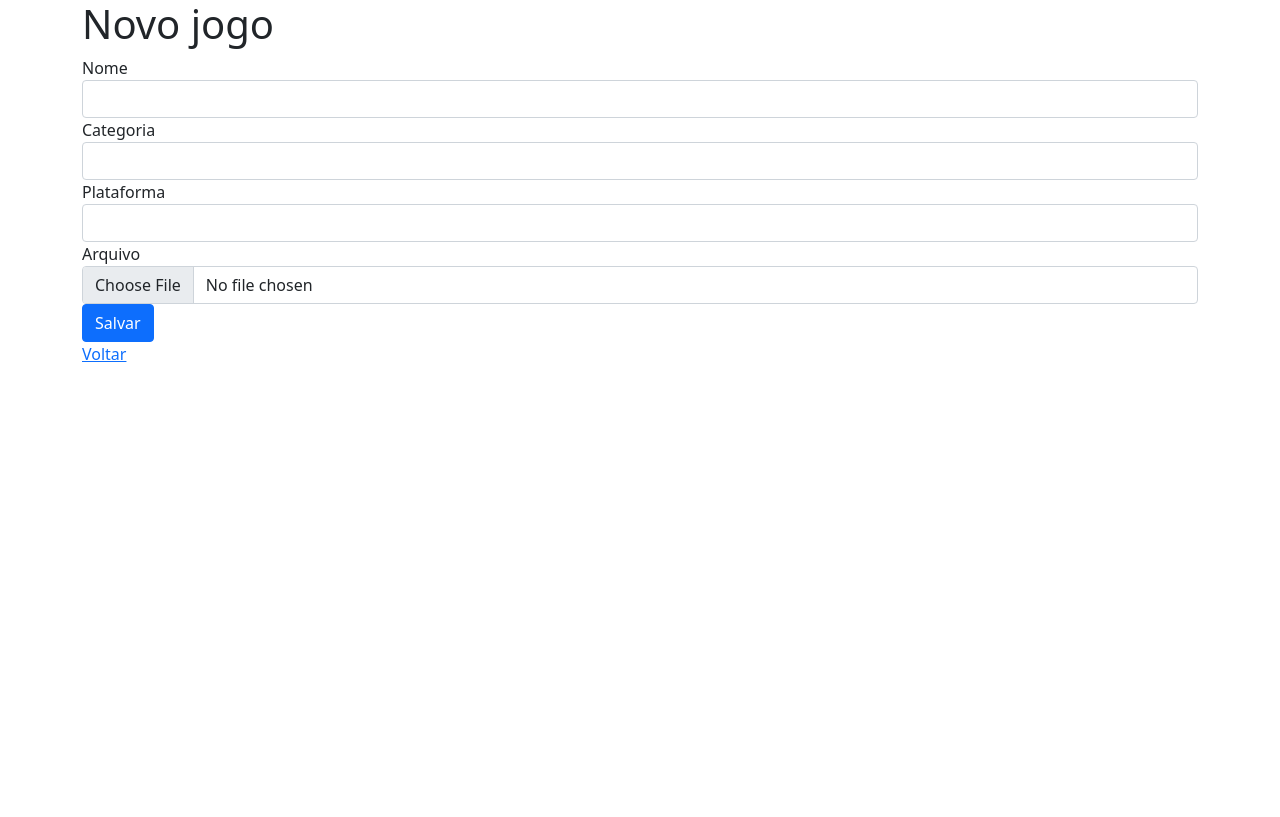
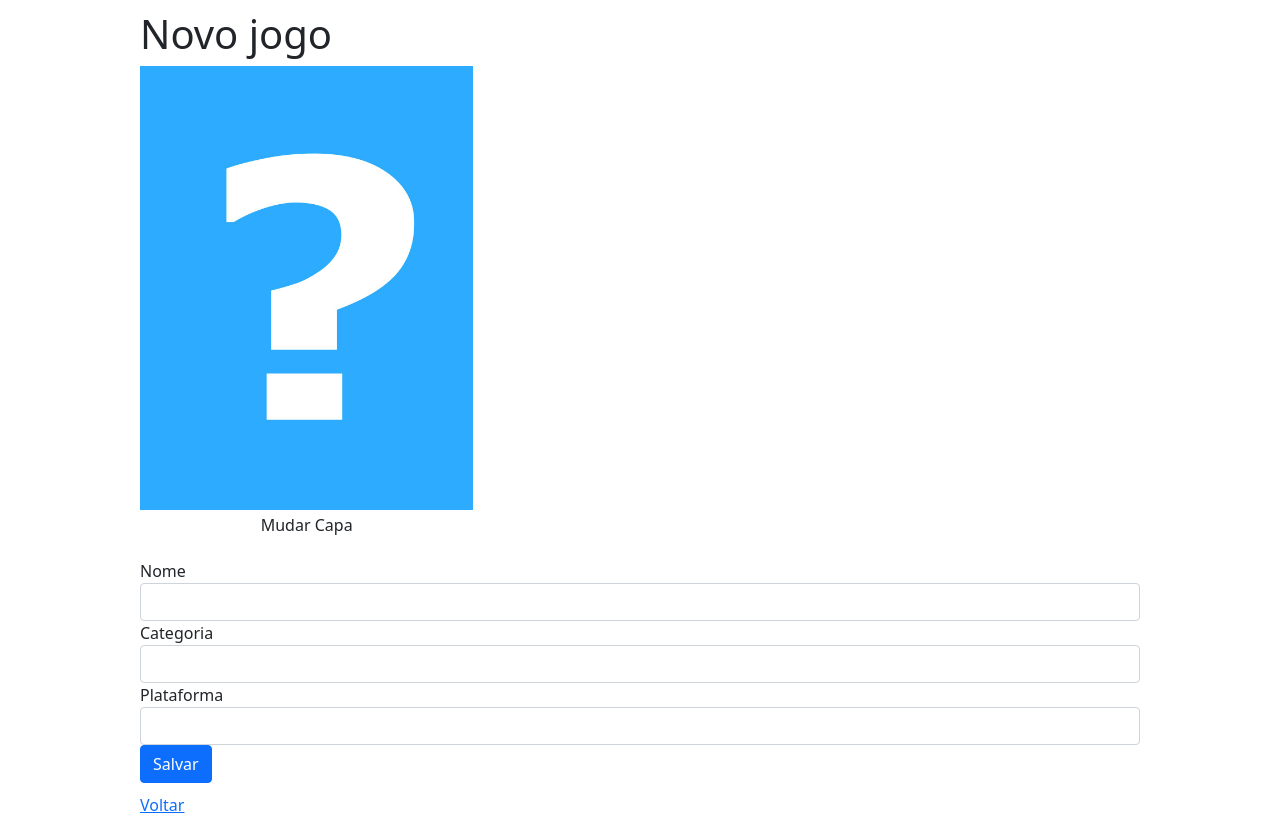
Before and after one commit to kauesv/alura-jogoteca, a Flask app: page /novo in a window 1280 px wide. Before the commit the page ends 362 px from the top, so only its background shows below. Run offline with Flask 3, Linux system fonts and the light colour scheme; the visitor is signed in with stand-in values (Sample User, id 1); some libraries are stand-ins or nearby versions.

Commit message:
Criação da capa padrao e mudança nas estruturas do HTML

```diff
--- /dev/null
+++ b/static/app.css
@@ -0,0 +1,68 @@
+body {
+    padding-top: 10px;
+}
+
+.btn {
+    margin-bottom: 10px;
+}
+
+.container {
+    border-radius: 4px;
+    margin: auto;
+    width: 80%;
+}
+
+.little-container {
+    width: 40%;
+    margin: auto;
+}
+
+figcaption {
+    text-align: center;
+    margin: 3px auto;
+}
+
+.fileContainer {
+    overflow: hidden;
+    position: relative;
+}
+
+.fileContainer [type=file] {
+    cursor: pointer;
+    display: block;
+    font-size: 999px;
+    filter: alpha(opacity=0);
+    min-height: 100%;
+    min-width: 100%;
+    opacity: 0;
+    position: absolute;
+    right: 0;
+    text-align: right;
+    top: 0;
+}
+
+td {
+    text-align: center;
+}
+
+.formularioJogo {
+    display: flex;
+}
+
+.formularioImagem {
+    margin-right: 16px
+}
+
+.buttons {
+    margin-top: 16px
+}
+
+.inputBox {
+    width: 700px;
+}
+
+.inputsJogo {
+    width: 100%;
+    margin-left: 1em;
+    margin-bottom: 1em;
+}
--- a/templates/novo.html
+++ b/templates/novo.html
@@ -1,6 +1,17 @@
 {% extends "template.html" %}
 {% block conteudo %}
 <form action="{{ url_for('criar') }}" method="post" enctype="multipart/form-data">
+
+  <figure class="img thumbnail col-md-4">
+    <img class="img-fluid" src="{{ url_for('imagem', nome_arquivo='capa_padrao.jpg') }}">
+    <figcaption>
+      <label class="fileContainer">
+        Mudar Capa
+        <input type="file" name="arquivo" accept=".jpg">
+      </label>
+    </figcaption>
+  </figure>
+
   <fieldset>
     <div class="form-group">
       <label for="nome">Nome</label>
@@ -14,10 +25,10 @@
       <label for="plataforma">Plataforma</label>
         <input type="text" id="plataforma" name="plataforma" class="form-control">
     </div>
-    <div class="form-group">
+    <!-- <div class="form-group">
       <label for="arquivo">Arquivo</label>
         <input type="file" id="arquivo" name="arquivo" accept=".jpg" class="form-control">
-    </div>
+    </div> -->
     <button type="submit" class="btn btn-primary btn-salvar">Salvar</button>
   </fieldset>
   <a href="{{ url_for('lista') }}">Voltar</a>
--- a/templates/template.html
+++ b/templates/template.html
@@ -6,6 +6,7 @@
         <title>Jogoteca</title>
         <!-- A função url_for vai procurar a pasta static em todo o projeto e o arquivo css -->
         <link rel="stylesheet" href="{{ url_for('static', filename='bootstrap.css') }}">
+        <link rel="stylesheet" href="{{ url_for('static', filename='app.css') }}">
     </head>
     <body>
         <div class="container">
--- a/views.py
+++ b/views.py
@@ -1,4 +1,4 @@
-from flask import render_template, request, redirect, session, flash, url_for
+from flask import render_template, request, redirect, session, flash, url_for, send_from_directory
 from models import Jogos, Usuarios
 from jogoteca import app, db
 import os
@@ -130,3 +130,8 @@ def logout():
     session['usuario_logado'] = None
     flash('Logout efetuado com sucesso!')
     return redirect(url_for('index'))
+
+@app.route('/uploads/<nome_arquivo>')
+def imagem(nome_arquivo):
+    #Obtem arquivo de um diretorio usando send_from_directory
+    return send_from_directory('uploads', nome_arquivo)
```
Also changed, not shown: README.md, uploads/capa_padrao.jpg (added), 1 other file.
